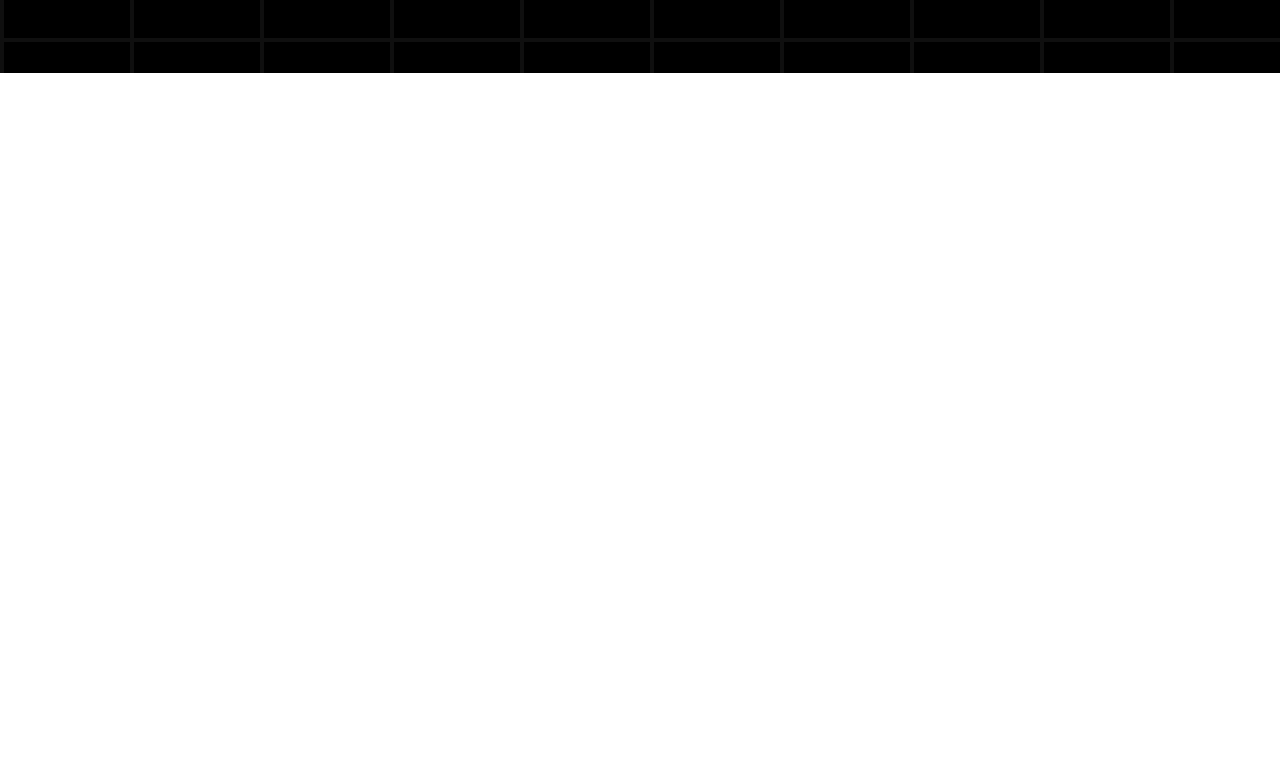
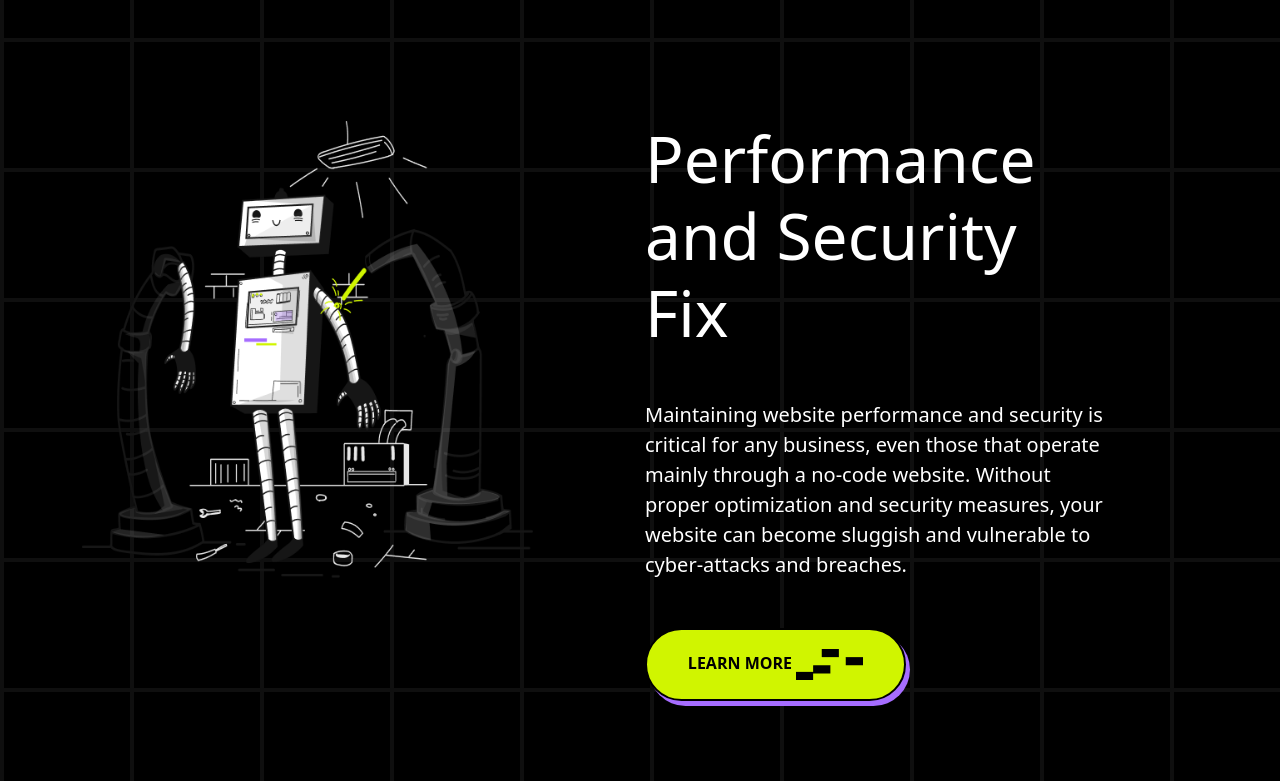
Before and after one commit to leandrodieguez/VP-TOWN-AGENCY, an Angular app: page / in a window 1280 px wide. Shown: the part 2172-2953 px from the top of the page. Before the commit the page ends 2245 px from the top, so only its background shows below. Built offline with nearby package versions, Linux system fonts and the light colour scheme.

Commit message:
segunda seccion del componente offers terminado

```diff
--- a/src/app/component/offers/offers.component.html
+++ b/src/app/component/offers/offers.component.html
@@ -15,5 +15,15 @@
         <div class="colum col-lg-5 d-none d-lg-block">
             <img class="img-fluid" src="../../../assets/Group 602.png" alt="">
         </div>
+        <div class="colum col-lg-5 mt-5 d-none d-lg-block">
+            <img class="img-fluid" src="../../../assets/robot.png" alt="Robot">
+        </div>
+        <div class="colum text-main col-lg-7 mt-5">
+            <div class="text">
+                <h3 class="mb-5">Performance and Security Fix</h3>
+                <p class="mb-5 lead">Maintaining website performance and security is critical for any business, even those that operate mainly through a no-code website. Without proper optimization and security measures, your website can become sluggish and vulnerable to cyber-attacks and breaches.</p>
+                <button class="btn-perso" style="height: 73px; width: 261px; " >LEARN MORE <img  src="../../../assets/icon-btn.png" alt=""> </button>
+            </div>
+        </div>
     </div>
   </div>
```
Also changed, not shown: src/assets/robot.png (added).
